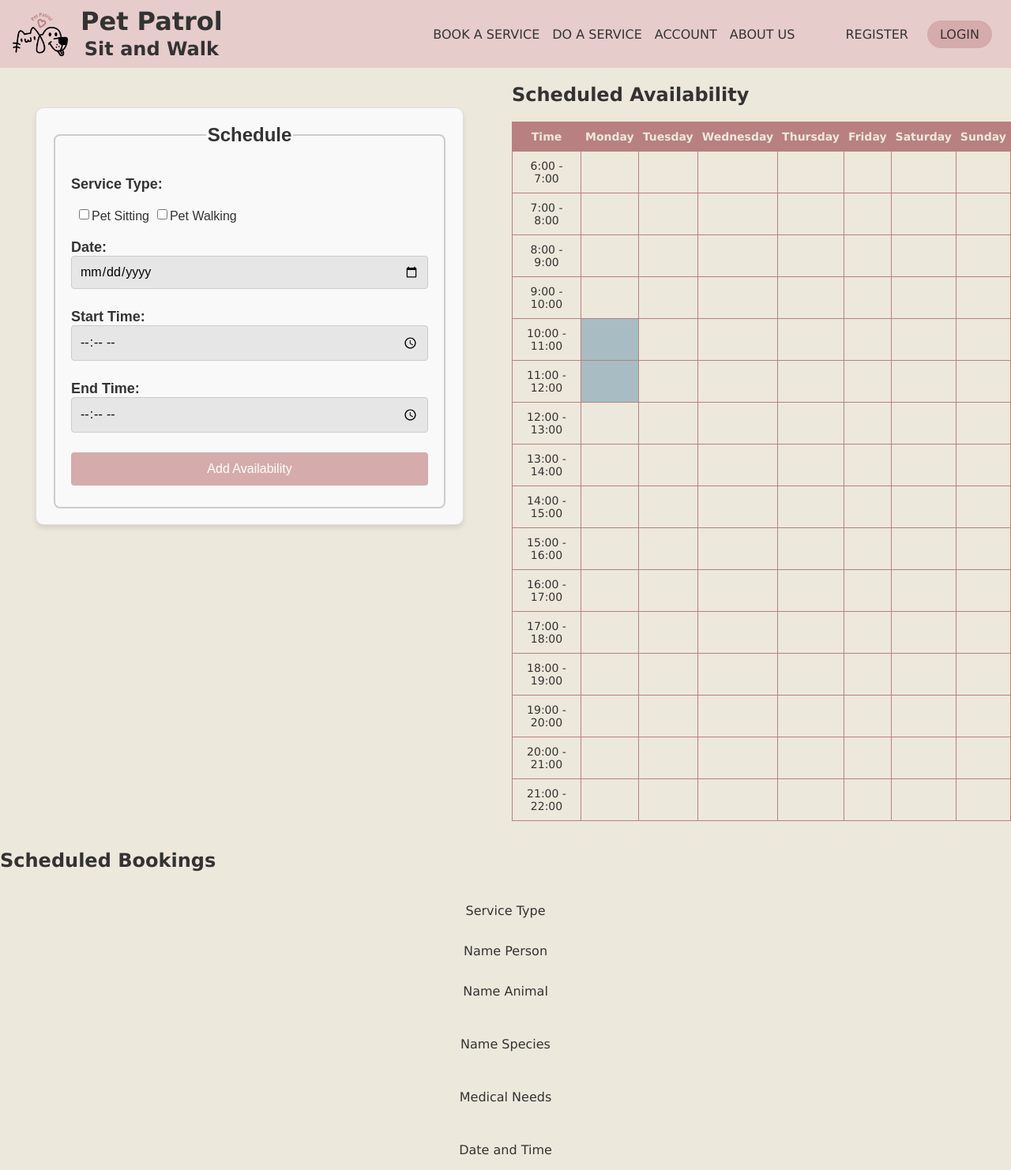
After one commit to catarinapais/esin_final_project, a PHP site: page /serviceProvider.php in a window 1280 px wide. The commit adds this page. Shown: the whole page at 79% size. Run offline with PHP 8.4, Linux system fonts and the light colour scheme; data comes from the database, SQL or seed files in the repository; both versions use the stored data as it was after the commit.

Commit message:
table de disponibilidade

```diff
--- a/bookingRequest.html
+++ b/bookingRequest.html
@@ -63,6 +63,8 @@
             </label>
 
             <!-- Move this div directly after the #otherLocation radio button -->
+            <!--TODO: nao deixar aumentar o tamanho do textarea para os lados-->
+            <!--na review nao permite aumentar mais para os aldos, acredito que seja pelo fieldset-->
             <div id="otherLocationDiv">
                 <textarea name="other_address" id="other-address" rows="3" cols="30" placeholder="Enter address here..."></textarea>
             </div>
@@ -73,6 +75,8 @@
         <input name="date" id="date" type="date" required>
         <p>Start Time:</p>
         <input name="starttime" id="starttime" type="time" required>
+        <!--TODO: por condiçao para o endtime > starttime-->
+        <!--TODO: condição para os serviços sejam apenas a horas decentes ???? tipo day time-->
         <p>End time:</p>
         <input name="endtime" id="endtime" type="time" required>
         <br>
--- a/css/layout.css
+++ b/css/layout.css
@@ -172,3 +172,33 @@ form button {
 #authenticationLink:hover {
     text-decoration: underline;
 }
+
+/*
+#navigationBar {
+    position: sticky;
+    top: 0;
+    z-index: 100;
+}
+*/
+
+.mainContent {
+    display: grid;
+    grid-template-columns: 1fr 1fr; /* Two equal columns */
+    grid-template-rows: auto auto; /* Two rows */
+    gap: 1em; /* Optional: Add some gap between grid items */
+}
+
+#scheduleForm {
+    grid-column: 1 / 2; /* First column */
+    grid-row: 1 / 2; /* First row */
+}
+
+#availability {
+    grid-column: 2 / 3; /* Second column */
+    grid-row: 1 / 2; /* First row */
+}
+
+#scheduledBookings {
+    grid-column: 1 / 3; /* Span both columns */
+    grid-row: 2 / 3; /* Second row */
+}
--- a/css/style.css
+++ b/css/style.css
@@ -183,3 +183,68 @@ legend {
     font-weight: bold;
     text-align: center; /* Centers the text horizontally */
 }
+
+/* star review system */
+#starReview {
+    display: flex;
+    flex-direction: row-reverse;
+    justify-content: center;
+    gap: 5px;
+}
+
+#starReview input {
+    display: none;
+}
+
+#starReview label {
+    font-size: 2rem;
+    color: #ddd;
+    cursor: pointer;
+    transition: color 0.3s;
+}
+
+#starReview input:checked~label {
+    color: gold;
+}
+
+#starReview label:hover,
+#starReview label:hover~label {
+    color: gold;
+}
+
+/*for the service provider's availability schedule*/
+#availability .availabilityTimetable {
+    border-collapse: collapse;
+    border-color: #B88080;
+    border-spacing: 0;
+}
+
+#availability .availabilityTimetable td,
+#availability .availabilityTimetable th {
+    border: 1px solid #B88080;
+    padding: 10px 5px;
+    font-size: 14px;
+    text-align: center;
+    vertical-align: top;
+}
+
+#availability .availabilityTimetable th.tg-header {
+    background-color: #B88080;
+    color: #EDE8DC;
+    font-weight: bolder;
+}
+
+#availability .availabilityTimetable td.tg-top {
+    background-color: #EDE8DC;
+    color: #333;
+}
+
+#availability .availabilityTimetable td.tg-available {
+    background-color: #A7BDC3;
+    color: #333;
+}
+
+#availability .availabilityTimetable td.tg-all {
+    background-color: #EDE8DC;
+    color: #333;
+}
--- a/register.html
+++ b/register.html
@@ -38,6 +38,8 @@
                 <p>City:</p>
                 <input type="text" id="city" name="city" required>
 
+                <!--TODO: eu separava isto aqui, nao sei como-->
+                <!--ou explicar que a pessoa preenche estes campos se quiser ser prestadora de serviços-->
                 <p>IBAN:</p>
                 <input type="number" id="iban" name="iban" required>
 
--- /dev/null
+++ b/serviceProvider.php
@@ -0,0 +1,176 @@
+<?php
+
+//função para construir a tabela com a query
+function makeAvailabilityTable($schedule)
+{
+  //printing table headers
+  echo '<thead>
+    <tr>
+      <th class="tg-header">Time</th>
+      <th class="tg-header">Monday</th>
+      <th class="tg-header">Tuesday</th>
+      <th class="tg-header">Wednesday</th>
+      <th class="tg-header">Thursday</th>
+      <th class="tg-header">Friday</th>
+      <th class="tg-header">Saturday</th>
+      <th class="tg-header">Sunday</th>
+    </tr>
+  </thead>
+  <tbody>';
+
+  $rows = 16; //from 6am to 10pm
+  $columns = 8; //time + all week days
+  $time = 6; //beginning of services
+
+  for ($i = 0; $i < $rows; $i++) {
+    echo '<tr>';
+    for ($j = 0; $j < $columns; $j++) {
+      if ($j == 0) {
+        echo '<td class="tg-top">' . $time . ':00 - ' . ++$time . ':00</td>'; //time column
+      } else {
+        // Determine if this cell should be marked as available
+        $class = 'tg-all';
+        if (!empty($schedule)) {
+          foreach ($schedule as $entry) {
+            $dayOfWeek = $entry['day_week'];
+            $startTime = (int)$entry['start_time'];
+            $endTime = (int)$entry['end_time'];
+
+            // Map the day of the week to column index
+            switch ($dayOfWeek) {
+              case 'Monday':
+                $columnIndex = 1;
+                break;
+              case 'Tuesday':
+                $columnIndex = 2;
+                break;
+              case 'Wednesday':
+                $columnIndex = 3;
+                break;
+              case 'Thursday':
+                $columnIndex = 4;
+                break;
+              case 'Friday':
+                $columnIndex = 5;
+                break;
+              case 'Saturday':
+                $columnIndex = 6;
+                break;
+              case 'Sunday':
+                $columnIndex = 7;
+                break;
+              default:
+                $columnIndex = -1; // Invalid day
+            }
+
+            // Calculate the row indices
+            $firstRow = $startTime - 6;
+            $lastRow = $endTime - 6 - 1;
+
+            // Check if the current cell matches the schedule entry
+            if ($j == $columnIndex && $i >= $firstRow && $i <= $lastRow) {
+              $class = 'tg-available';
+              break;
+            }
+          }
+        }
+        echo '<td class="' . $class . '"></td>'; //weekday columns
+      }
+    }
+    echo '</tr>';
+  }
+  echo '</tbody>';
+}
+
+  $dbh = new PDO('sqlite:database.db');
+  $dbh->setAttribute(PDO::ATTR_DEFAULT_FETCH_MODE, PDO::FETCH_ASSOC); //association fetching
+  $dbh->setAttribute(PDO::ATTR_ERRMODE, PDO::ERRMODE_EXCEPTION); //error handling
+
+  try { // try catch for error handling
+    $email = 'johndoe@gmail.com';
+    $stmt = $dbh->prepare('SELECT * FROM Schedule JOIN ServiceProvider ON Schedule.service_provider = ServiceProvider.person JOIN Person ON ServiceProvider.person = Person.id WHERE Person.email = :email'); // prepared statement
+    $stmt->execute([':email' => $email]); // sem valores porque nao temos placeholders no prepared statement
+    $schedule = $stmt->fetchAll(); //fetching all schedules by the user (array of arrays)
+  } catch (Exception $e){
+    $error_msg = $e->getMessage(); // ir buscar a mensagem de erro e guardar em $error_msg
+  }
+?>
+
+<!DOCTYPE html>
+<html lang="en">
+
+<head>
+  <title>Service Provider</title>
+  <!--<link rel="stylesheet" type="text/css" href="css/serviceProvider.css">-->
+  <meta charset="utf-8">
+  <meta name="viewport" content="width=device-width, initial-scale=1.0">
+  <link href="css/style.css" rel="stylesheet">
+  <link href="css/layout.css" rel="stylesheet">
+</head>
+
+<body>
+  <!--TODO: só mostrar esta página se a pessoa tiver posto um IBAN no site-->
+  <!--ou dizer que, se quiser fazer serviços, tem de introduzir os campos iban e service type-->
+  <header id="navigationBar">
+    <a href="initialPage.html">
+      <div id="logo">
+        <h1>Pet Patrol</h1>
+        <h2>Sit and Walk</h2>
+        <img src="images/logo1.png" alt="Logo of Pet Patrol">
+      </div>
+    </a>
+    <nav id="menu">
+      <ul>
+        <li><a href="bookingRequest.html">BOOK A SERVICE</a></li>
+        <li><a href="serviceProvider.html">DO A SERVICE</a></li>
+        <li><a href="account.html">ACCOUNT</a></li>
+        <li><a href="aboutus.html">ABOUT US</a></li>
+      </ul>
+      <div id="signup">
+        <a href="register.html">REGISTER</a>
+        <a href="login.html">LOGIN</a>
+      </div>
+    </nav>
+  </header>
+  <main class="mainContent">
+    <section id="scheculeForm">
+      <form action="serviceProvider.php" method="post">
+        <!--post: enviar informação (encriptada)-->
+        <!--get: receber informação (envia pelo url)-->
+        <fieldset>
+          <legend>Schedule</legend>
+          <p>Service Type: </p>
+          <label>
+            <input type="checkbox" name="serviceType" value="petSitting">Pet Sitting
+            <input type="checkbox" name="serviceType" value="petWalking">Pet Walking
+          </label>
+          <p>Date: <input type="date" name="serviceDate" required="required"></p>
+          <!--TODO: endtime > starttime e tem de estar entre 06:00 e 22:00-->
+          <p>Start Time: <input type="time" name="startTime" required="required"></p>
+          <p>End Time: <input type="time" name="endTime" required="required"></p>
+          <input type="submit" value="Add Availability">
+          <!--podemos usar submit em vez de button porque já dissemos o method no form-->
+        </fieldset>
+      </form>
+    </section>
+    <section id="scheduledBookings">
+      <h2>Scheduled Bookings</h2>
+      <article>
+        <p>Service Type</p>
+        <a href="">Name Person</a>
+        <p>Name Animal</p>
+        <p>Name Species</p>
+        <p>Medical Needs</p>
+        <p>Date and Time</p>
+      </article>
+    </section>
+    <section id="availability">
+      <h2>Scheduled Availability</h2>
+      <table class="availabilityTimetable">
+        <?php makeAvailabilityTable($schedule); ?>
+      </table>
+    </section>
+  </main>
+</body>
+
+</html>
```
Also changed, not shown: create_tables.sql (+15 -11 lines), review.html (added, +65 -0 lines), serviceProvider.html (deleted, +0 -62 lines), database.db.
